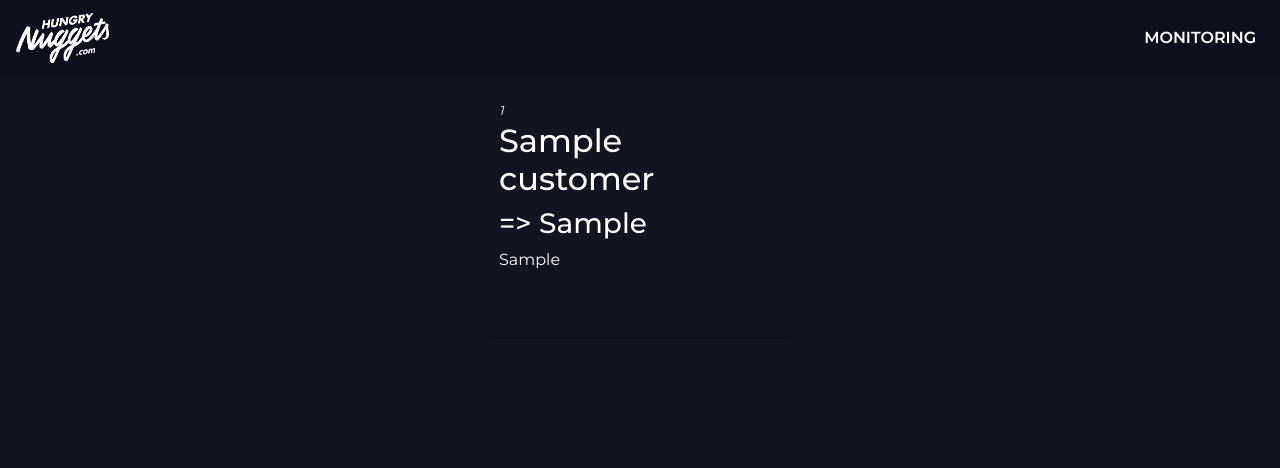
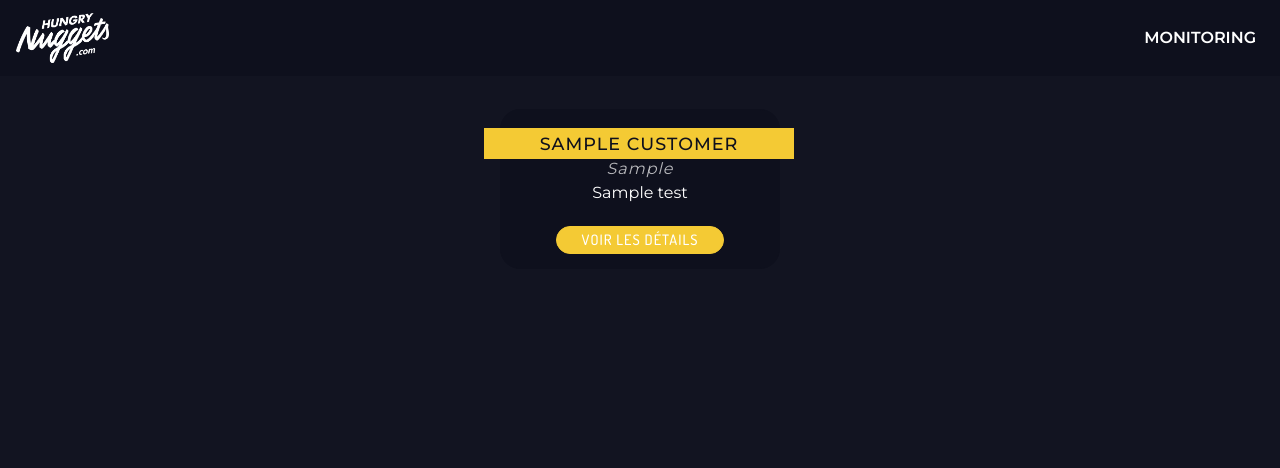
Before and after one commit to HungryNuggets/monitoring, a PHP site: template view/public/home.html.twig in a window 1280 px wide. Shown: the top 468 px of the page. Run offline with PHP 8.4, Linux system fonts and the light colour scheme; the template is opened without the code that fills it: most values are stand-ins (such as "Sample title", 1, 10 or a date in 2020); some libraries are stand-ins or nearby versions.

Commit message:
home controller layout - to be continued

```diff
--- a/controller/global/home.controller.php
+++ b/controller/global/home.controller.php
@@ -1,4 +1,7 @@
 <?php
+
+// REFRESH
+header("Refresh:60");
 
 // LIST FOR RENDER
 $fullCustomerList = [];
@@ -8,5 +11,5 @@ $allCustomer = $customerManager->selectAllCustomers();
 
 for ($i = 0; $i < count($allCustomer); $i++){
     $fullCustomerList[$i] = $allCustomer[$i];
-    array_push($fullCustomerList[$i], ['test'=>'yes']);
+    $fullCustomerList[$i]['test'] = 'yes, this is the test';
 }
--- a/public/css/style.css
+++ b/public/css/style.css
@@ -356,8 +356,33 @@ label {
 
 .monitoring-card {
     color : #fff;
-    width: 300px;
+    width: 280px;
     border: 1px solid #0E101D;
-    height: 250px;
-    margin: 5px 35px;
+    border-radius: 20px;
+    background-color: #0E101D;
+    height: 160px;
+    margin: 25px 35px;
+    text-align: center;
 }
+
+.monitoring-card div {
+    background-color: #F4CA34;
+    width: 310px;
+    position: relative;
+    top: 10px;
+    right: 25px;
+}
+
+.monitoring-card div h2 {
+    font-size: 1.1em;
+    font-weight: 500;
+    letter-spacing: 1px;
+    text-transform: uppercase;
+    color: #0E101D;
+    padding: 5px;
+}
+
+.monitoring-card em {
+    opacity: 0.7;
+    letter-spacing: 1px;
+}
--- a/view/public/home.html.twig
+++ b/view/public/home.html.twig
@@ -5,10 +5,12 @@
     <div class="container d-flex justify-content-around p-2 align-items-center align-self-center flex-wrap flex-row">
         {% for customer in allCustomer %}
             <div class="p-2 monitoring-card">
-                                <em class="small float-end">{{ customer.id_customer }}</em>
-                                <h2 class="red d-inline-block">{{ customer.name_customer }} </h2>
-                                <h3 class="d-inline-block">=> {{ customer.domain_customer }}</h3>
-                                <p>{{ customer.contact_person_customer }}</p>
+                <div>
+                    <h2 class="">{{ customer.name_customer }} </h2>
+                </div>
+                <em class="">{{ customer.domain_customer }}</em>
+                <p>{{ customer.test }}</p>
+                <a href="?customer={{ customer.id_admin }}"><button>Voir les détails</button></a>
             </div>
         {% endfor %}
     </div>
```
Lines whose indentation alone changed are shown as unchanged.
